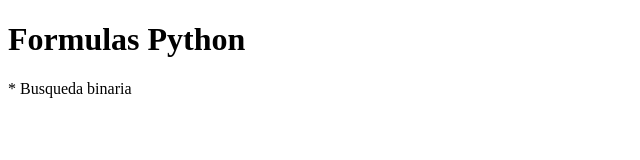
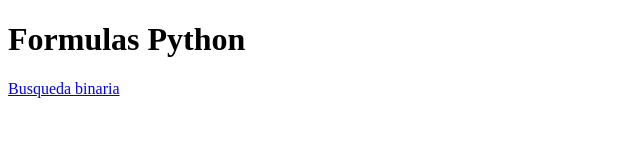
Before and after one commit to BetoSkey/formulas, a plain HTML site: page index.html in a window 1280 px wide. Shown: the whole page, without its empty margins (0-640 px from the left). Drawn offline with Linux system fonts and the light colour scheme.

Commit message:
Se intenta hacer referencia a la formula busqueda binaria

```diff
--- a/index.html
+++ b/index.html
@@ -10,6 +10,6 @@
         <h1>
             Formulas Python
         </h1>
-	<p>* Busqueda binaria</p>
+	<p><a href="busqueda_binarya.py">Busqueda binaria</p>
 	</body>
 </html>
```
